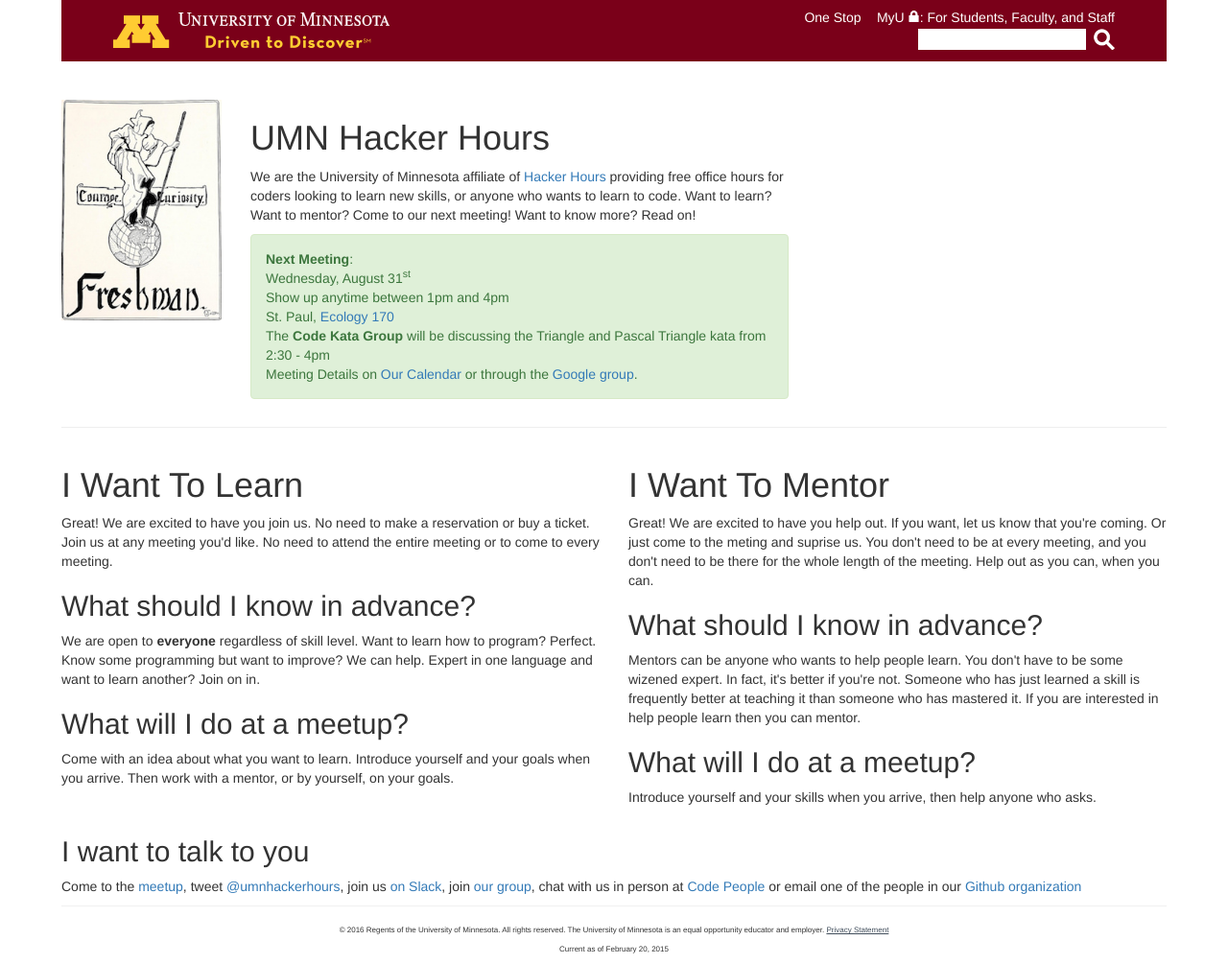
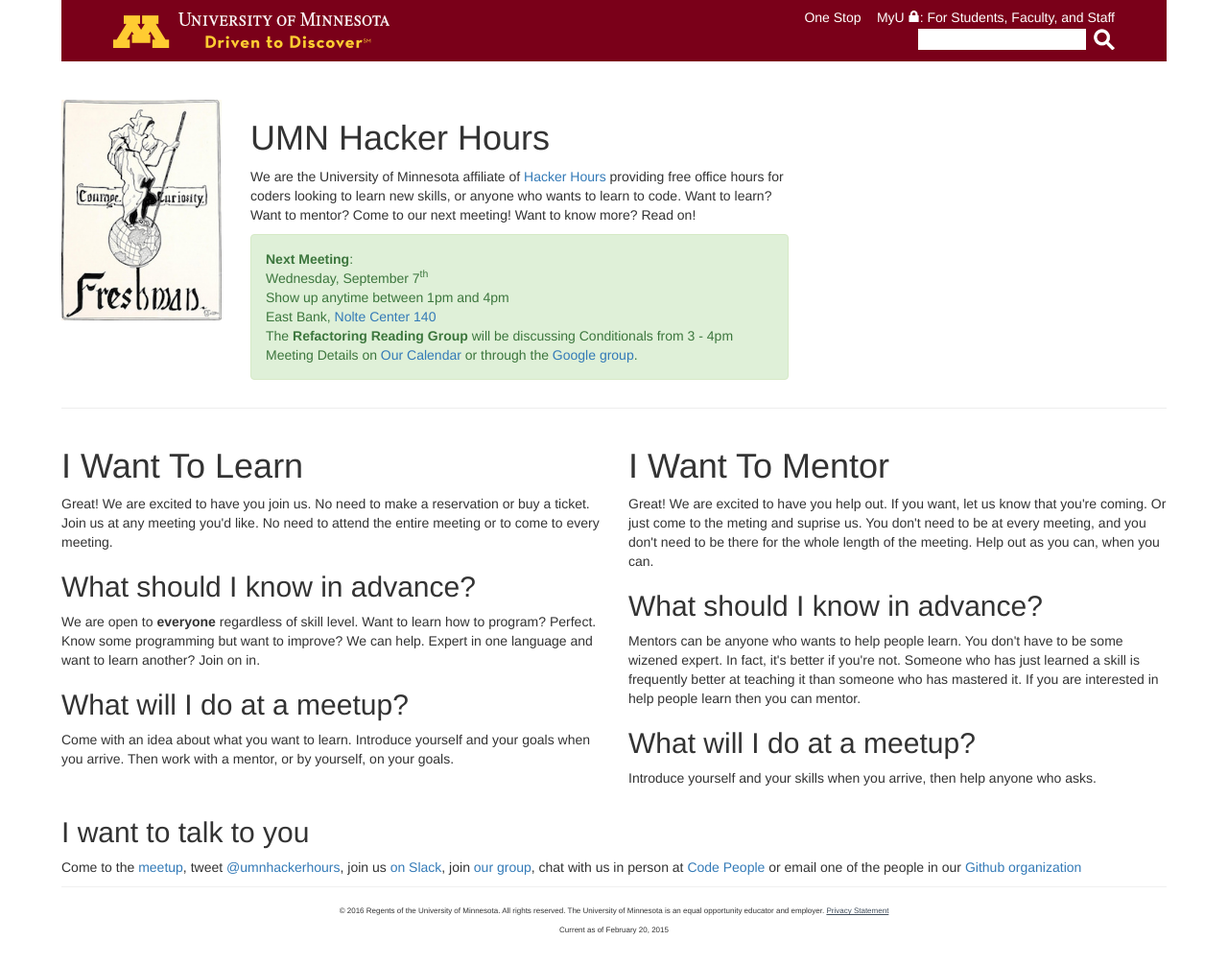
Before and after one commit to umnhackerhours/umnhackerhours.github.io, a Jekyll site: the page built from index.markdown, in a window 1280 px wide. Shown: the whole page at 96% size. Built offline with Jekyll 4.4.1, drawn with Linux system fonts in a browser that asks for light colours.

Commit message:
9/7 meeting

```diff
--- a/index.markdown
+++ b/index.markdown
@@ -13,7 +13,7 @@ description: Home
       <div class="alert alert-success" role="alert">
         <a class="anchor" id="next_meeting"></a>
         <strong>Next Meeting</strong>:<br />
-        Wednesday, August 31<sup>st</sup><br />
+        Wednesday, September 7<sup>th</sup><br />
         Show up anytime between 1pm and 4pm<br />
         <!-- East Bank, <a href="http://campusmaps.umn.edu/robert-h-bruininks-hall">Bruininks Hall 420 A</a><br /> -->
         <!-- West Bank, <a href="http://campusmaps.umn.edu/hubert-h-humphrey-school-public-affairs">Humphrey 20</a><br /> -->
@@ -21,8 +21,8 @@ description: Home
         <!-- The <strong>Code Kata Group</strong> will be discussing the <a href="https://github.com/exercism/x-common/blob/master/bob.md">Bob kata</a> from 2:30 - 4pm<br /> -->
         <!-- The <strong>Refactoring Reading Group</strong> will be discussing the <a href="https://refactoring.guru/smells/long-method">Long Method Smell</a> from 3 - 4pm<br /> -->
 
-        St. Paul, <a href="http://campusmaps.umn.edu/ecology-building">Ecology 170</a><br />
-        The <strong>Code Kata Group</strong> will be discussing the Triangle and Pascal Triangle kata from 2:30 - 4pm<br />
+        East Bank, <a href="http://campusmaps.umn.edu/nolte-center-continuing-education">Nolte Center 140</a><br />
+        The <strong>Refactoring Reading Group</strong> will be discussing Conditionals from 3 - 4pm<br />
         Meeting Details on <a href="https://www.google.com/calendar/embed?src=umn.edu_ii9odmho4m63bsq19879mu0iis%40group.calendar.google.com&ctz=America/Chicago">Our Calendar</a> or through the <a href='https://groups.google.com/a/umn.edu/d/hackerhours'>Google group</a>.
       </div>
     </div>
```
